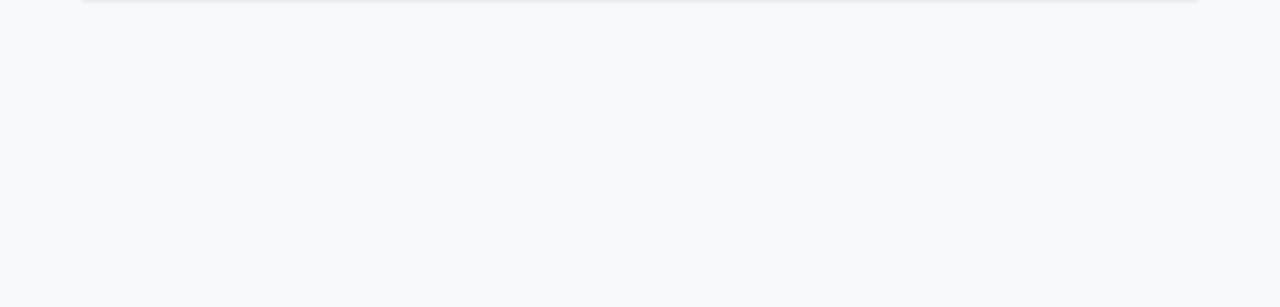
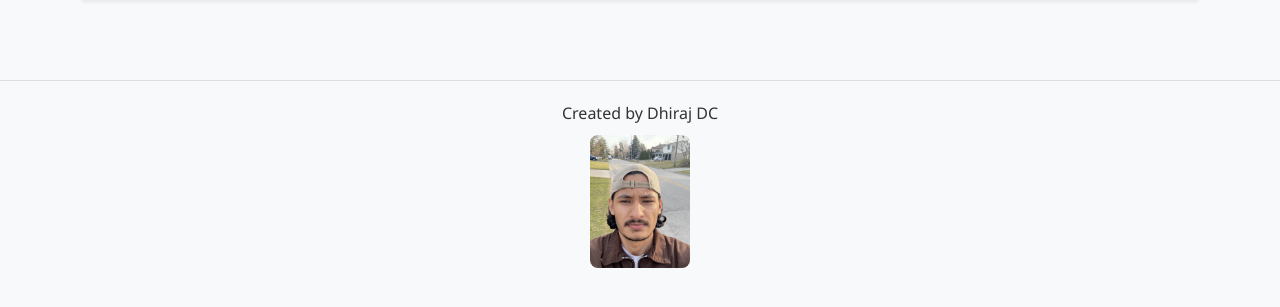
Before and after one commit to dhirajdc200/biweekly-pay-tracker, a Flask app: page / in a window 1280 px wide. Shown: the part 384-691 px from the top of the page. Run offline with Flask 3, Linux system fonts and the light colour scheme; data that the repository does not hold is empty.

Commit message:
Added footer as created by Dhiraj DC

```diff
--- a/static/style.css
+++ b/static/style.css
@@ -13,3 +13,23 @@ h1, h2, h3 {
 .table th, .table td {
   vertical-align: middle;
 }
+
+.footer {
+  background-color: #f8f9fa;
+  padding: 20px 0;
+  border-top: 1px solid #ddd;
+  margin-top: 40px;
+}
+
+.footer p {
+  margin: 0;
+  font-size: 16px;
+  color: #333;
+}
+
+.footer-img {
+  margin-top: 10px;
+  max-width: 100px;
+  height: auto;
+  border-radius: 8px;
+}
--- a/templates/index.html
+++ b/templates/index.html
@@ -73,6 +73,13 @@
       </tbody>
     </table>
   </div>
+  <footer class="footer">
+    <div class="container text-center">
+      <p>Created by Dhiraj DC</p>
+      <img src="{{ url_for('static', filename='images/IMG_4362.jpg') }}" alt="Dhiraj DC" class="footer-img">
+    </div>
+  </footer>
+
 
 </body>
 </html>
```
Also changed, not shown: static/images/IMG_4362.jpg (added).
